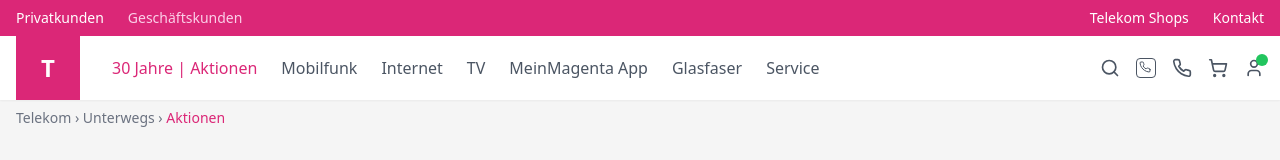
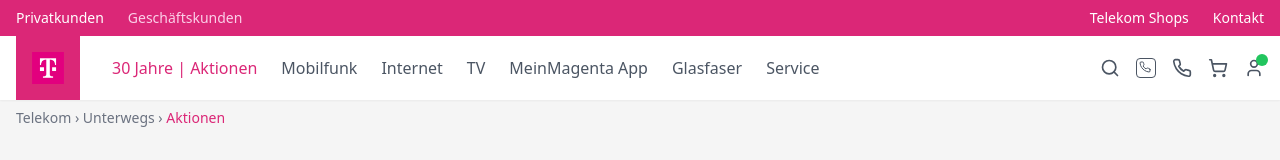
Before and after one commit to johnpain190/telekom-project, a React (Vite) app: page /survey in a window 1280 px wide. Shown: the top 160 px of the page. Built offline with nearby package versions, Linux system fonts and the light colour scheme.

Commit message:
Update header with logo
Update header to use the provided logo and match screenshot styling for "Privtkunde" and "Geschäftskunden" sections.

```diff
--- a/src/pages/Survey.tsx
+++ b/src/pages/Survey.tsx
@@ -253,7 +253,11 @@ const Survey = () => {
             <div className="hidden md:flex items-center justify-between w-full h-full">
               <div className="flex items-center space-x-8 h-full">
                 <div className="h-full w-16 bg-pink-600 flex items-center justify-center">
-                  <span className="text-white font-bold text-2xl">T</span>
+                  <img
+                    src="/lovable-uploads/3a50a6ae-c8a9-4e79-8237-5c8031a412fd.png"
+                    alt="Telekom"
+                    className="w-8 h-8 object-contain"
+                  />
                 </div>
                 <nav className="flex space-x-6">
                   <span className="text-pink-600 font-medium">30 Jahre | Aktionen</span>
@@ -282,7 +286,11 @@ const Survey = () => {
             {/* Mobile Layout */}
             <div className="flex md:hidden items-center justify-between w-full h-full">
               <div className="h-full w-16 bg-pink-600 flex items-center justify-center">
-                <span className="text-white font-bold text-2xl">T</span>
+                <img
+                  src="/lovable-uploads/3a50a6ae-c8a9-4e79-8237-5c8031a412fd.png"
+                  alt="Telekom"
+                  className="w-8 h-8 object-contain"
+                />
               </div>
               <div className="flex items-center space-x-4">
                 <Search className="w-6 h-6 text-gray-600" />
```
Also changed, not shown: public/lovable-uploads/3a50a6ae-c8a9-4e79-8237-5c8031a412fd.png (added).
